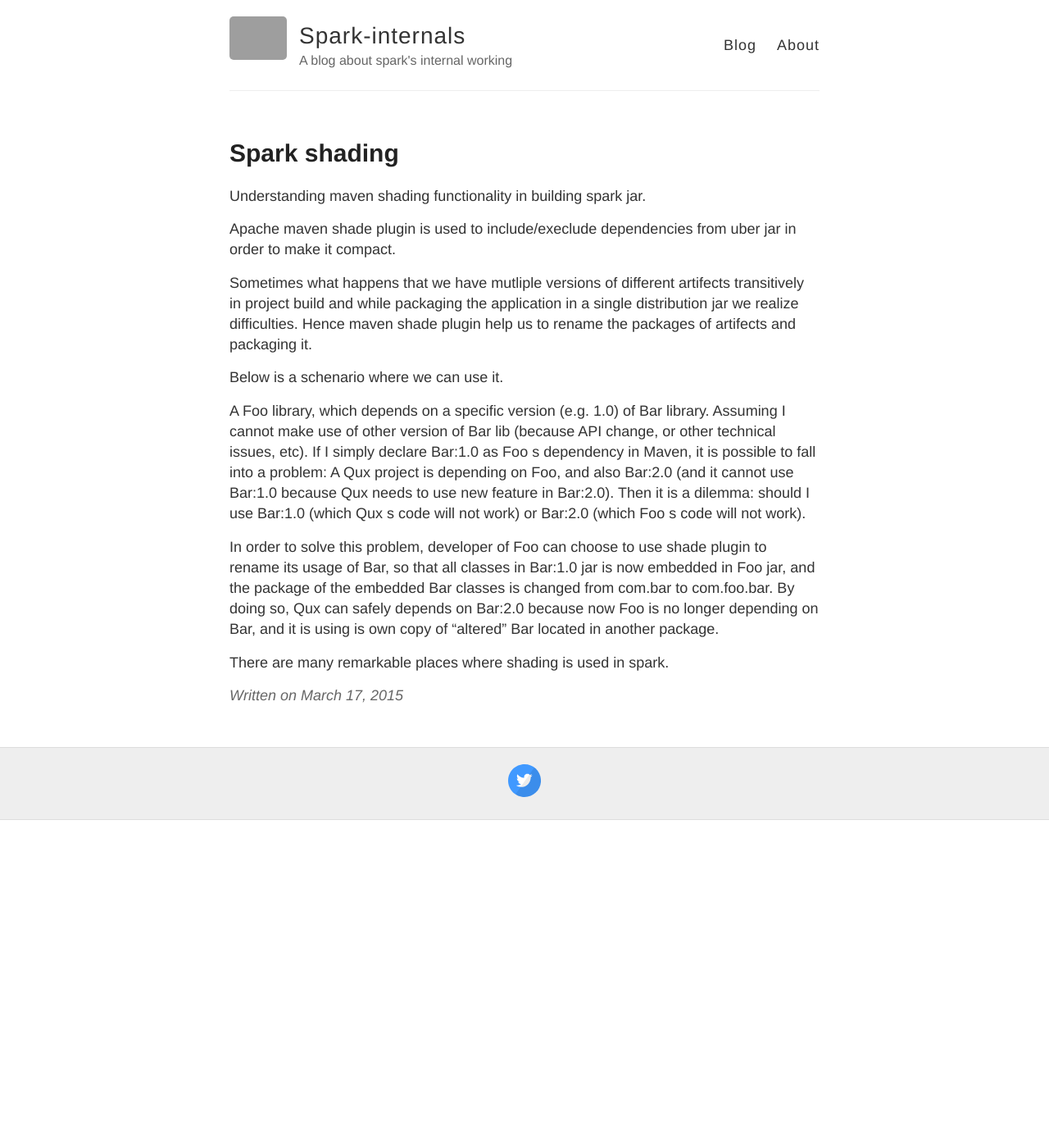
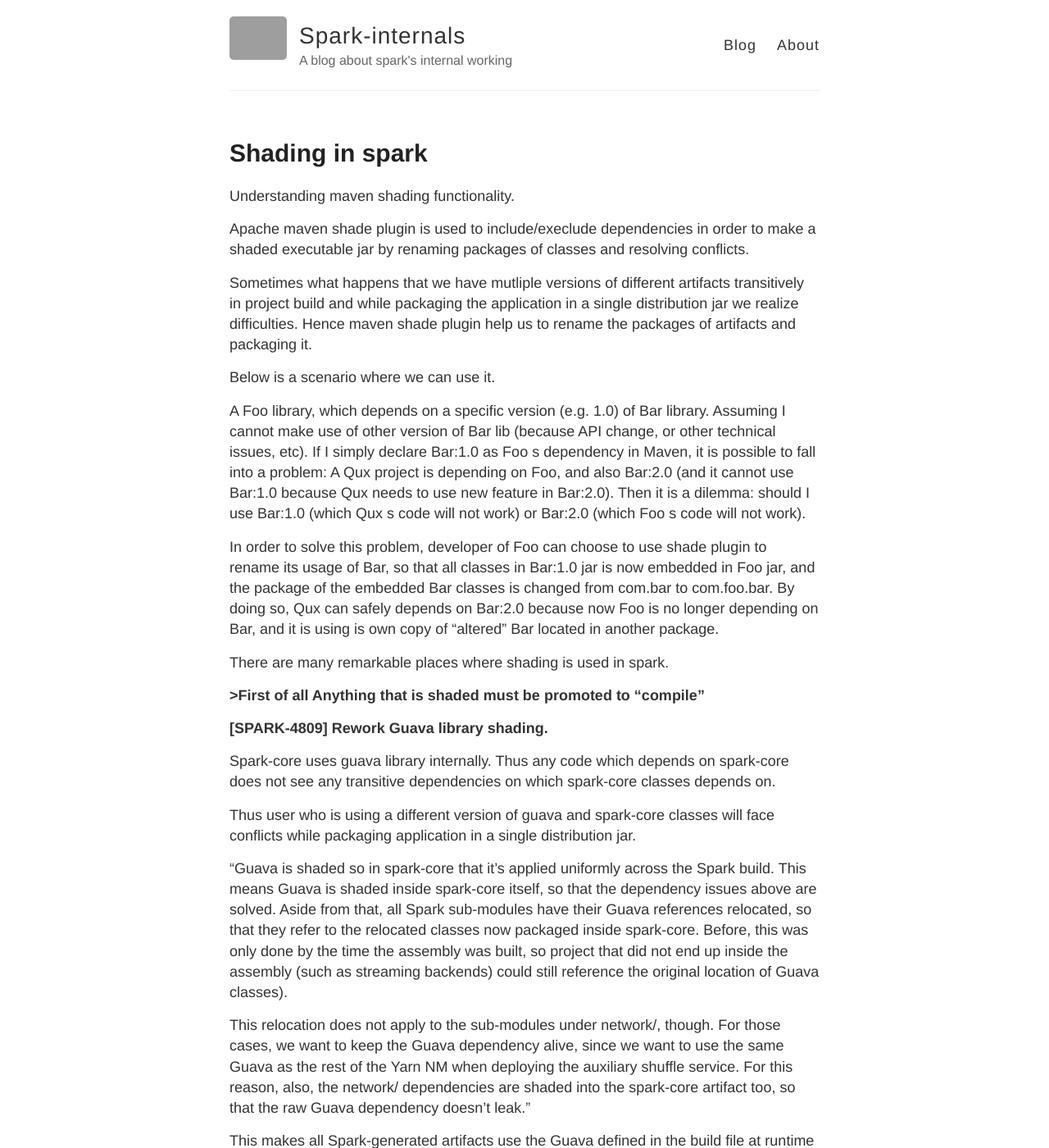
Before and after one commit to PiyushMishra/spak-ghpages, a Jekyll site: the page built from _posts/2015-03-17-spark-shade.md, in a window 1280 px wide and 1400 px high. Shown: the whole window at 82% size. Built offline with Jekyll 4.4.1, drawn with Linux system fonts in a browser that asks for light colours; Markdown is read by kramdown in place of the engine named in the settings; some of the changed text lies outside the part shown; grey boxes are pictures that could not be loaded.

Commit message:
mentioned the places where shading is used in spark

```diff
--- a/_posts/2015-03-17-spark-shade.md
+++ b/_posts/2015-03-17-spark-shade.md
@@ -1,23 +1,43 @@
 ---
 layout: post
-title: "Spark shading"
+title: "Shading in spark"
 description: ""
 category:
 tags: []
 ---
 
-Understanding maven shading functionality in building spark jar.
+Understanding maven shading functionality.
 
-Apache maven shade plugin is used to include/execlude dependencies from uber jar in order to make it compact.
+Apache maven shade plugin is used to include/execlude dependencies in order to make a shaded executable jar by renaming packages of classes and resolving conflicts.
 
-Sometimes what happens that we have mutliple versions of different artifects transitively in project build and while packaging the application in a single distribution jar we realize difficulties. Hence maven shade plugin help us to rename the packages of artifects and packaging it.
+Sometimes what happens that we have mutliple versions of different artifacts transitively in project build and while packaging the application in a single distribution jar we realize difficulties. Hence maven shade plugin help us to rename the packages of artifacts and packaging it.
 
-Below is a schenario where we can use it.
+Below is a scenario where we can use it.
 
 A Foo library, which depends on a specific version (e.g. 1.0) of Bar library. Assuming I cannot make use of other version of Bar lib (because API change, or other technical issues, etc). If I simply declare Bar:1.0 as Foo s dependency in Maven, it is possible to fall into a problem: A Qux project is depending on Foo, and also Bar:2.0 (and it cannot use Bar:1.0 because Qux needs to use new feature in Bar:2.0). Then it is a dilemma: should I use Bar:1.0 (which Qux s code will not work) or Bar:2.0 (which Foo s code will not work).
 
 In order to solve this problem, developer of Foo can choose to use shade plugin to rename its usage of Bar, so that all classes in Bar:1.0 jar is now embedded in Foo jar, and the package of the embedded Bar classes is changed from com.bar to com.foo.bar. By doing so, Qux can safely depends on Bar:2.0 because now Foo is no longer depending on Bar, and it is using is own copy of "altered" Bar located in another package.
 
+There are many remarkable places where shading is used in spark.
 
+<b>>First of all Anything that is shaded must be promoted to "compile"<b>
 
-There are many remarkable places where shading is used in spark.
+<b>[SPARK-4809] Rework Guava library shading.</b>
+
+Spark-core uses guava library internally. Thus any code which depends on spark-core does not see any transitive dependencies on which spark-core classes depends on.
+
+Thus user who is using a different version of guava and spark-core classes will face conflicts while packaging application in a single distribution jar.
+
+"Guava is shaded so in spark-core that it's applied uniformly across the Spark build. This means Guava is shaded inside spark-core itself, so that the dependency issues above are solved. Aside from that, all Spark sub-modules have their Guava references relocated, so that they refer to the relocated classes now packaged inside spark-core. Before, this was only done by the time the assembly was built, so project that did not end up inside the assembly (such as streaming backends) could still reference the original location of Guava classes).
+
+This relocation does not apply to the sub-modules under network/, though. For those cases, we want to keep the Guava dependency alive, since we want to use the same Guava as the rest of the Yarn NM when deploying the auxiliary shuffle service. For this reason, also,
+the network/ dependencies are shaded into the spark-core artifact too, so that the raw Guava dependency doesn't leak."
+
+This makes all Spark-generated artifacts use the Guava defined in
+the build file at runtime too. The leaked classes ("Optional" and
+friends) are now exposed in a few places where they weren't before,
+but hopefully that won't cause issues.
+
+<b> [SPARK-3996]Shade Jetty in Spark deliverables </b>
+
+If somebody wants to use Spark in a Jetty 9 server, then it's causing a version conflict. Given that Spark's dependency on Jetty is light, it'd be a good idea to shade this dependency.
```
